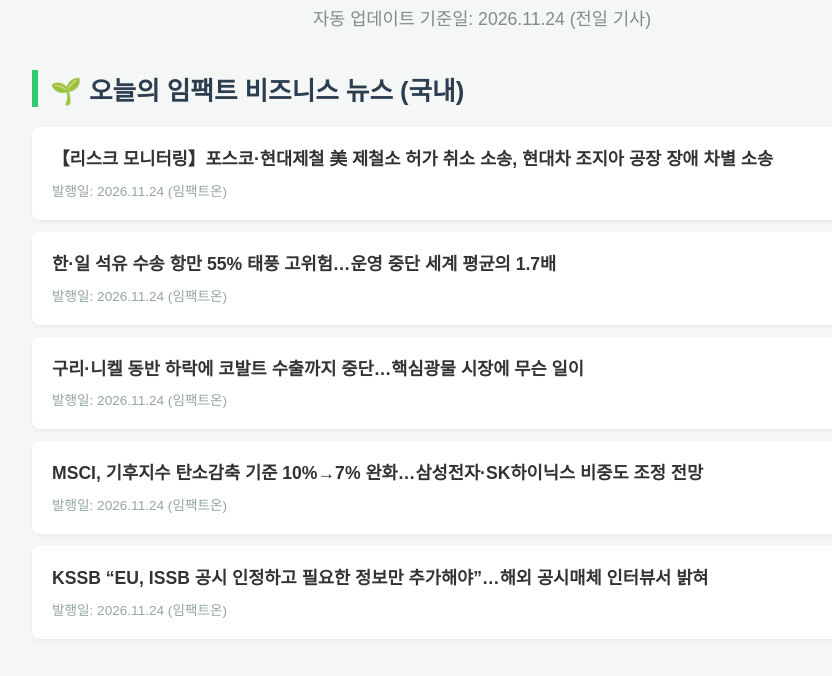
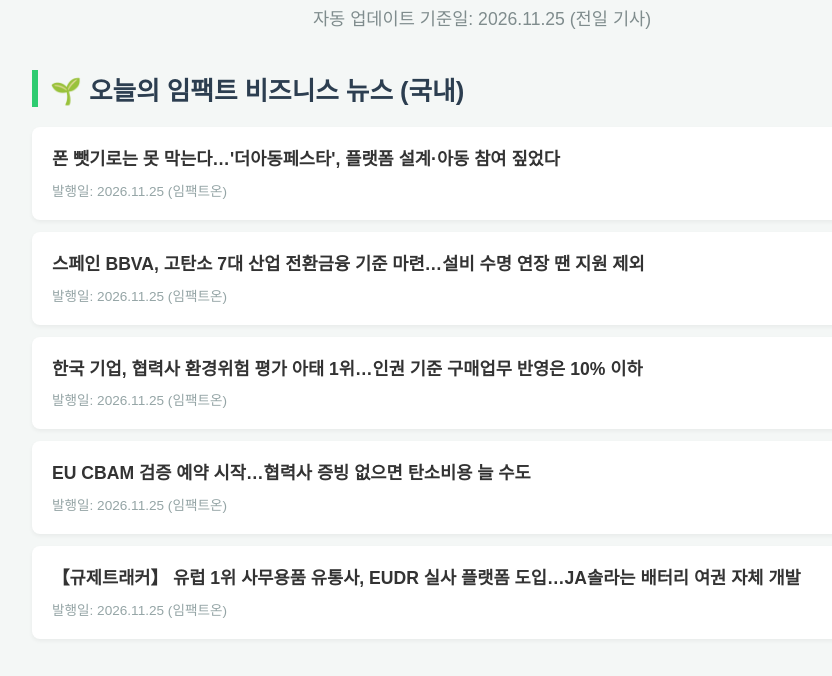
Before and after one commit to jack0322598-web/daily-impact-news, a plain HTML site: page index.html in a window 1280 px wide. Shown: the part 87-763 px from the top of the page, without its empty margins (158-990 px from the left). Drawn offline with Linux system fonts and the light colour scheme.

Commit message:
🌱 매일 아침 7시 뉴스 자동 업데이트

```diff
--- a/index.html
+++ b/index.html
@@ -21,34 +21,34 @@
 </head>
 <body>
     <h1>📋 오늘의 종합 뉴스 브리핑</h1>
-    <div class="date-title">자동 업데이트 기준일: 2026.11.24 (전일 기사)</div>
+    <div class="date-title">자동 업데이트 기준일: 2026.11.25 (전일 기사)</div>
 
     <div class="section-title">🌱 오늘의 임팩트 비즈니스 뉴스 (국내)</div>
 
         <div class="news-card">
-            <div class="news-title"><a href="https://www.impacton.net/news/articleView.html?idxno=30811" target="_blank">【리스크 모니터링】포스코·현대제철 美 제철소 허가 취소 소송, 현대차 조지아 공장 장애 차별 소송</a></div>
-            <div class="news-date">발행일: 2026.11.24 (임팩트온)</div>
+            <div class="news-title"><a href="https://www.impacton.net/news/articleView.html?idxno=30768" target="_blank">폰 뺏기로는 못 막는다…'더아동페스타', 플랫폼 설계·아동 참여 짚었다</a></div>
+            <div class="news-date">발행일: 2026.11.25 (임팩트온)</div>
         </div>
 
         <div class="news-card">
-            <div class="news-title"><a href="https://www.impacton.net/news/articleView.html?idxno=30810" target="_blank">한·일 석유 수송 항만 55% 태풍 고위험…운영 중단 세계 평균의 1.7배</a></div>
-            <div class="news-date">발행일: 2026.11.24 (임팩트온)</div>
+            <div class="news-title"><a href="https://www.impacton.net/news/articleView.html?idxno=30822" target="_blank">스페인 BBVA, 고탄소 7대 산업 전환금융 기준 마련…설비 수명 연장 땐 지원 제외</a></div>
+            <div class="news-date">발행일: 2026.11.25 (임팩트온)</div>
         </div>
 
         <div class="news-card">
-            <div class="news-title"><a href="https://www.impacton.net/news/articleView.html?idxno=30799" target="_blank">구리·니켈 동반 하락에 코발트 수출까지 중단…핵심광물 시장에 무슨 일이</a></div>
-            <div class="news-date">발행일: 2026.11.24 (임팩트온)</div>
+            <div class="news-title"><a href="https://www.impacton.net/news/articleView.html?idxno=30828" target="_blank">한국 기업, 협력사 환경위험 평가 아태 1위…인권 기준 구매업무 반영은 10% 이하</a></div>
+            <div class="news-date">발행일: 2026.11.25 (임팩트온)</div>
         </div>
 
         <div class="news-card">
-            <div class="news-title"><a href="https://www.impacton.net/news/articleView.html?idxno=30803" target="_blank">MSCI, 기후지수 탄소감축 기준 10%→7% 완화…삼성전자·SK하이닉스 비중도 조정 전망</a></div>
-            <div class="news-date">발행일: 2026.11.24 (임팩트온)</div>
+            <div class="news-title"><a href="https://www.impacton.net/news/articleView.html?idxno=30829" target="_blank">EU CBAM 검증 예약 시작…협력사 증빙 없으면 탄소비용 늘 수도</a></div>
+            <div class="news-date">발행일: 2026.11.25 (임팩트온)</div>
         </div>
 
         <div class="news-card">
-            <div class="news-title"><a href="https://www.impacton.net/news/articleView.html?idxno=30802" target="_blank">KSSB “EU, ISSB 공시 인정하고 필요한 정보만 추가해야”…해외 공시매체 인터뷰서 밝혀</a></div>
-            <div class="news-date">발행일: 2026.11.24 (임팩트온)</div>
+            <div class="news-title"><a href="https://www.impacton.net/news/articleView.html?idxno=30827" target="_blank">【규제트래커】 유럽 1위 사무용품 유통사, EUDR 실사 플랫폼 도입…JA솔라는 배터리 여권 자체 개발</a></div>
+            <div class="news-date">발행일: 2026.11.25 (임팩트온)</div>
         </div>
 
     <div class="section-title macro">🇺🇸 오늘의 미국 거시경제 브리핑 (글로벌)</div>
-<div class='sub-category'>📌 경제지표</div><div class='no-news'>2026.11.24 자 뉴스가 없습니다.</div><div class='sub-category'>📌 통화정책</div><div class='no-news'>2026.11.24 자 뉴스가 없습니다.</div><div class='sub-category'>📌 관세</div><div class='no-news'>2026.11.24 자 뉴스가 없습니다.</div><div class='sub-category'>📌 외교</div><div class='no-news'>2026.11.24 자 뉴스가 없습니다.</div></body></html>
+<div class='sub-category'>📌 경제지표</div><div class='no-news'>2026.11.25 자 뉴스가 없습니다.</div><div class='sub-category'>📌 통화정책</div><div class='no-news'>2026.11.25 자 뉴스가 없습니다.</div><div class='sub-category'>📌 관세</div><div class='no-news'>2026.11.25 자 뉴스가 없습니다.</div><div class='sub-category'>📌 외교</div><div class='no-news'>2026.11.25 자 뉴스가 없습니다.</div></body></html>
```
